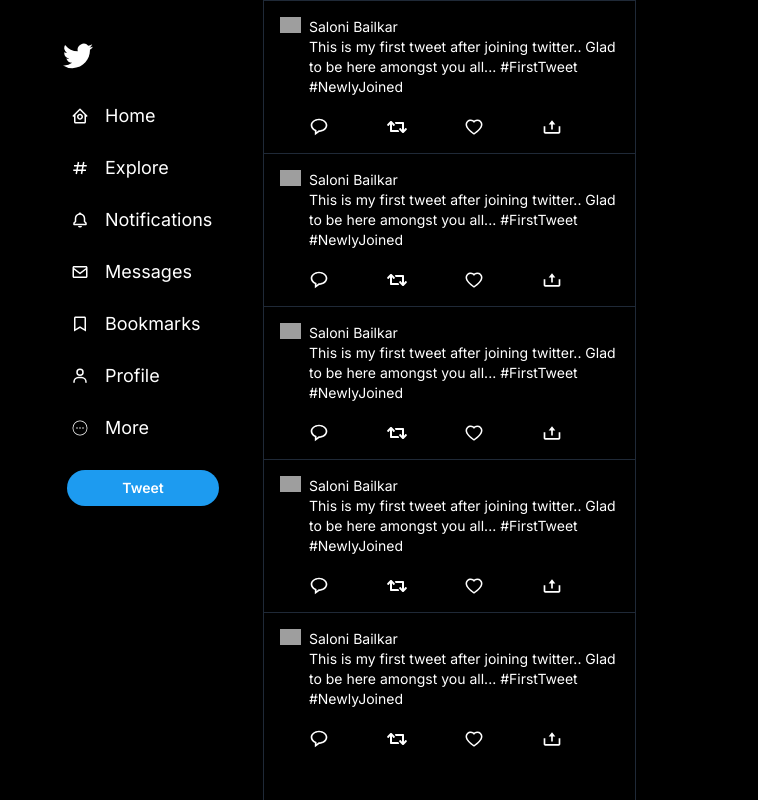
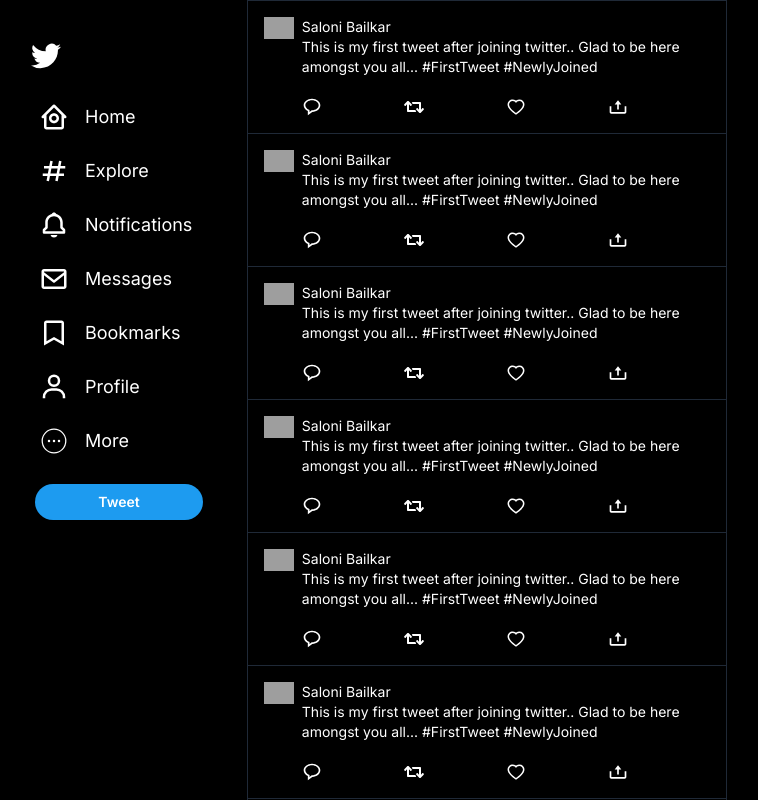
Before and after one commit to saloniamc/Tweeple, a Next.js app in the folder tweeple-client/: page / in a window 1280 px wide. Shown: the whole page, without its empty margins (153-911 px from the left). Built offline with nearby package versions, Linux system fonts and the light colour scheme; grey boxes are pictures that could not be loaded.

Commit message:
scrollbar to feedcard added

```diff
--- a/tweeple-client/app/page.tsx
+++ b/tweeple-client/app/page.tsx
@@ -3,10 +3,8 @@ import Image from "next/image";
 import { BsTwitter } from "react-icons/bs";
 import { BiBell, BiBookmark, BiEnvelope, BiHash, BiHomeCircle, BiUser } from "react-icons/bi";
 import { CiCircleMore } from "react-icons/ci";
-import { Inter } from "next/font/google";
 import FeedCard from "@/components/FeedCard";
 
-const inter = Inter({subsets : ["latin"]});
 
 interface twitterSidebarButton{
   title : string;
@@ -47,9 +45,8 @@ const sideBarMenuItems : twitterSidebarButton[] = [
 ];
 
 export default function Home() {
-  return (
-    <div className={inter.className}>
-      <div className="grid grid-cols-12 h-screen w-screen px-48 ">
+  return ( <div>
+      <div className="grid grid-cols-12 h-screen w-screen px-40 ">
         <div className=" col-span-3  pt-8 px-4">
           <div className="text-3xl h-fit w-fit hover:bg-gray-800 rounded-full p-2 cursor-pointer transition-all">
           <BsTwitter  />
@@ -62,7 +59,7 @@ export default function Home() {
             <li className="flex justify-start items-center gap-4 hover:bg-gray-800 rounded-full px-4 py-2 cursor-pointer w-fit mt-2"
             key={item.title}
             >
-              <span>{item.icon}</span>
+              <span className="text-3xl">{item.icon}</span>
               <span>{item.title}</span>
               </li>
               ))}
@@ -74,7 +71,10 @@ export default function Home() {
             </div>
           </div>
         </div>
-        <div className="col-span-5 border-r-[0.1px] border-l-[0.1px] border-gray-800">
+        <div className="col-span-6 border-r-[0.1px] h-screen overflow-scroll scrollbar-hide border-l-[0.1px] border-gray-800">
+          <FeedCard />
+          <FeedCard />
+          <FeedCard />
           <FeedCard />
           <FeedCard />
           <FeedCard />
--- a/tweeple-client/components/FeedCard/index.tsx
+++ b/tweeple-client/components/FeedCard/index.tsx
@@ -3,6 +3,9 @@ import Image from "next/image"
 import { BiMessageRounded, BiUpload } from 'react-icons/bi';
 import { FaRetweet } from 'react-icons/fa';
 import { AiOutlineHeart } from 'react-icons/ai';
+import { Inter } from "next/font/google";
+
+const inter = Inter({subsets : ["latin"]});
 
 //To render this FeedCard in app.tsx file
 //functional component of type React.FC
--- a/tweeple-client/package.json
+++ b/tweeple-client/package.json
@@ -12,7 +12,8 @@
     "next": "14.2.4",
     "react": "^18",
     "react-dom": "^18",
-    "react-icons": "^5.2.1"
+    "react-icons": "^5.2.1",
+    "tailwind-scrollbar-hide": "^1.1.7"
   },
   "devDependencies": {
     "@types/node": "^20",
--- a/tweeple-client/tailwind.config.ts
+++ b/tweeple-client/tailwind.config.ts
@@ -15,6 +15,6 @@ const config: Config = {
       },
     },
   },
-  plugins: [],
+  plugins: [require('tailwind-scrollbar-hide')],
 };
 export default config;
```
Also changed, not shown: 1 other file (tests, documents, lock files or other folders).
